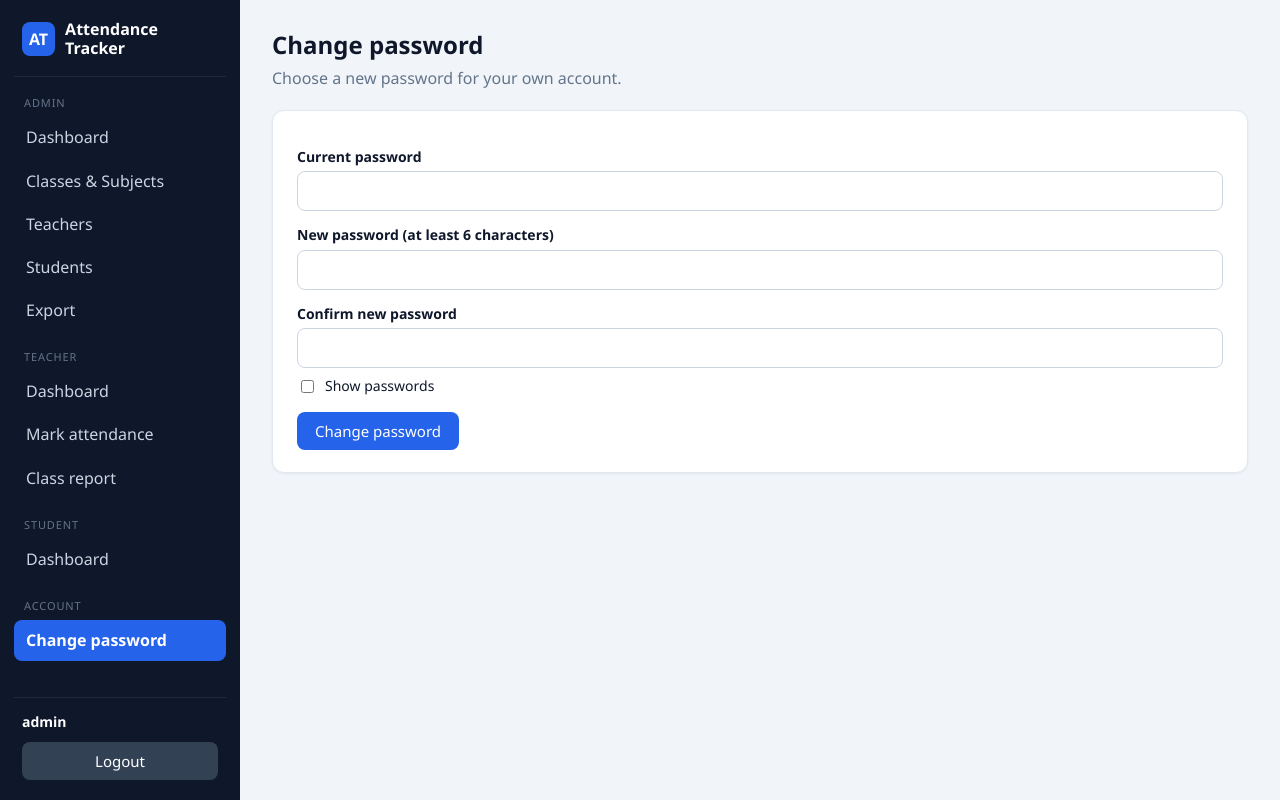
After one commit to Amith-GA/Student-Attendance-Tracker, a Spring Boot app: page /account/password in a window 1280 px wide. The commit adds this page. Run offline with Spring Boot 4, Linux system fonts and the light colour scheme; a user stored in the database is signed in; some of the project's set-up classes (security, data sources, template engines, error pages and the like) are left out, and stand-ins take their place; some libraries are stand-ins or nearby versions.

Commit message:
AT-59: change password, show password, forgot password page and admin password reset

```diff
--- /dev/null
+++ b/src/main/java/com/attendance/tracker/controller/AccountController.java
@@ -0,0 +1,43 @@
+package com.attendance.tracker.controller;
+
+import com.attendance.tracker.service.AccountService;
+import org.springframework.stereotype.Controller;
+import org.springframework.web.bind.annotation.GetMapping;
+import org.springframework.web.bind.annotation.PostMapping;
+import org.springframework.web.bind.annotation.RequestParam;
+import org.springframework.web.servlet.mvc.support.RedirectAttributes;
+
+import java.security.Principal;
+
+/**
+ * AT-59: every logged-in user (admin, teacher or student) can change their own password.
+ * /account/** has no role rule in SecurityConfig, so any logged-in user may open it.
+ */
+@Controller
+public class AccountController {
+
+    private final AccountService accountService;
+
+    public AccountController(AccountService accountService) {
+        this.accountService = accountService;
+    }
+
+    @GetMapping("/account/password")
+    public String form() {
+        return "account/password";
+    }
+
+    @PostMapping("/account/password")
+    public String change(@RequestParam String currentPassword,
+                         @RequestParam String newPassword,
+                         @RequestParam String confirmPassword,
+                         Principal principal, RedirectAttributes flash) {
+        try {
+            accountService.changePassword(principal.getName(), currentPassword, newPassword, confirmPassword);
+            flash.addFlashAttribute("message", "Your password was changed.");
+        } catch (IllegalArgumentException e) {
+            flash.addFlashAttribute("error", e.getMessage());
+        }
+        return "redirect:/account/password";
+    }
+}
--- a/src/main/java/com/attendance/tracker/controller/PageController.java
+++ b/src/main/java/com/attendance/tracker/controller/PageController.java
@@ -9,6 +9,12 @@ public class PageController {
     @GetMapping("/login")
     public String login() {
         return "login";
+    }
+
+    // AT-59: explains that the admin resets forgotten passwords (public page, no login needed)
+    @GetMapping("/forgot-password")
+    public String forgotPassword() {
+        return "forgot-password";
     }
 
     // "/" has no page of its own; send logged-in users to a role page via login success handler.
--- a/src/main/java/com/attendance/tracker/security/SecurityConfig.java
+++ b/src/main/java/com/attendance/tracker/security/SecurityConfig.java
@@ -44,7 +44,7 @@ public class SecurityConfig {
             // (Created here with "new" on purpose: if it were a @Component, Spring would run it twice.)
             .addFilterAfter(new ActiveUserFilter(users), SecurityContextHolderFilter.class)
             .authorizeHttpRequests(auth -> auth
-                .requestMatchers("/login", "/css/**").permitAll()
+                .requestMatchers("/login", "/forgot-password", "/css/**", "/js/**").permitAll()
                 .requestMatchers("/admin/**").hasRole("ADMIN")
                 .requestMatchers("/teacher/**").hasRole("TEACHER")
                 .requestMatchers("/student/**").hasRole("STUDENT")
--- /dev/null
+++ b/src/main/resources/static/js/app.js
@@ -0,0 +1,14 @@
+// "Show password" checkbox (AT-59).
+// A checkbox marked data-show-password switches every password box in the same form
+// between hidden dots and readable text.
+document.addEventListener('change', function (event) {
+    if (!event.target.matches('[data-show-password]')) {
+        return;
+    }
+    var form = event.target.closest('form');
+    // password boxes are named currentPassword, newPassword, confirmPassword or password
+    var boxes = form.querySelectorAll('input[name*="assword"]');
+    for (var i = 0; i < boxes.length; i++) {
+        boxes[i].type = event.target.checked ? 'text' : 'password';
+    }
+});
--- /dev/null
+++ b/src/main/resources/templates/account/password.html
@@ -0,0 +1,40 @@
+<!DOCTYPE html>
+<html xmlns:th="http://www.thymeleaf.org">
+<head>
+    <meta charset="UTF-8">
+    <meta name="viewport" content="width=device-width, initial-scale=1">
+    <title>Change password - Attendance Tracker</title>
+    <link rel="stylesheet" th:href="@{/css/style.css}">
+    <script th:src="@{/js/app.js}" defer></script>
+</head>
+<body>
+<div class="app">
+<aside th:replace="~{fragments/sidebar :: sidebar('password')}"></aside>
+<main class="main">
+    <h1 class="page-title">Change password</h1>
+    <p class="page-sub">Choose a new password for your own account.</p>
+
+    <!-- Success / error messages sent by the controller -->
+    <p class="info" th:if="${message}" th:text="${message}"></p>
+    <p class="error" th:if="${error}" th:text="${error}"></p>
+
+    <div class="card">
+        <form th:action="@{/account/password}" method="post">
+            <label for="currentPassword">Current password</label>
+            <input type="password" id="currentPassword" name="currentPassword" required autocomplete="current-password">
+
+            <label for="newPassword">New password (at least 6 characters)</label>
+            <input type="password" id="newPassword" name="newPassword" required minlength="6" autocomplete="new-password">
+
+            <label for="confirmPassword">Confirm new password</label>
+            <input type="password" id="confirmPassword" name="confirmPassword" required minlength="6" autocomplete="new-password">
+
+            <label class="show-password"><input type="checkbox" data-show-password> Show passwords</label>
+
+            <button type="submit">Change password</button>
+        </form>
+    </div>
+</main>
+</div>
+</body>
+</html>
--- a/src/main/resources/templates/admin/student-edit.html
+++ b/src/main/resources/templates/admin/student-edit.html
@@ -5,6 +5,7 @@
     <meta name="viewport" content="width=device-width, initial-scale=1">
     <title>Edit student - Attendance Tracker</title>
     <link rel="stylesheet" th:href="@{/css/style.css}">
+    <script th:src="@{/js/app.js}" defer></script>
 </head>
 <body>
 <div class="app">
@@ -31,6 +32,7 @@
 
             <label for="newPassword">New password (leave empty to keep the current one)</label>
             <input type="password" id="newPassword" name="newPassword" minlength="6">
+            <label class="show-password"><input type="checkbox" data-show-password> Show password</label>
 
             <button type="submit">Save</button>
             <a class="btn btn-grey" th:href="@{/admin/students}">Cancel</a>
--- a/src/main/resources/templates/admin/students.html
+++ b/src/main/resources/templates/admin/students.html
@@ -5,6 +5,7 @@
     <meta name="viewport" content="width=device-width, initial-scale=1">
     <title>Students - Attendance Tracker</title>
     <link rel="stylesheet" th:href="@{/css/style.css}">
+    <script th:src="@{/js/app.js}" defer></script>
 </head>
 <body>
 <div class="app">
@@ -40,6 +41,7 @@
 
             <label for="password">Login password (at least 6 characters)</label>
             <input type="password" id="password" name="password" required minlength="6">
+            <label class="show-password"><input type="checkbox" data-show-password> Show password</label>
 
             <button type="submit">Add student</button>
         </form>
@@ -61,6 +63,7 @@
                 <td th:text="${s.user.active ? 'Active' : 'Deactivated'}"></td>
                 <td class="actions">
                     <a class="btn-small" th:href="@{/admin/students/{id}/edit(id=${s.id})}">Edit</a>
+                    <a class="btn-small btn-grey" th:href="@{/admin/users/{id}/reset-password(id=${s.user.id})}">Reset password</a>
                     <!-- AT-49: switch the login off or on; attendance records are kept either way -->
                     <form th:if="${s.user.active}" th:action="@{/admin/students/{id}/deactivate(id=${s.id})}" method="post">
                         <button type="submit" class="btn-small btn-grey"
--- a/src/main/resources/templates/admin/teacher-edit.html
+++ b/src/main/resources/templates/admin/teacher-edit.html
@@ -5,6 +5,7 @@
     <meta name="viewport" content="width=device-width, initial-scale=1">
     <title>Edit teacher - Attendance Tracker</title>
     <link rel="stylesheet" th:href="@{/css/style.css}">
+    <script th:src="@{/js/app.js}" defer></script>
 </head>
 <body>
 <div class="app">
@@ -22,6 +23,7 @@
 
             <label for="newPassword">New password (leave empty to keep the current one)</label>
             <input type="password" id="newPassword" name="newPassword" minlength="6">
+            <label class="show-password"><input type="checkbox" data-show-password> Show password</label>
 
             <button type="submit">Save</button>
             <a class="btn btn-grey" th:href="@{/admin/teachers}">Cancel</a>
--- a/src/main/resources/templates/admin/teachers.html
+++ b/src/main/resources/templates/admin/teachers.html
@@ -5,6 +5,7 @@
     <meta name="viewport" content="width=device-width, initial-scale=1">
     <title>Teachers - Attendance Tracker</title>
     <link rel="stylesheet" th:href="@{/css/style.css}">
+    <script th:src="@{/js/app.js}" defer></script>
 </head>
 <body>
 <div class="app">
@@ -28,6 +29,7 @@
 
             <label for="password">Login password (at least 6 characters)</label>
             <input type="password" id="password" name="password" required minlength="6">
+            <label class="show-password"><input type="checkbox" data-show-password> Show password</label>
 
             <button type="submit">Add teacher</button>
         </form>
@@ -46,6 +48,7 @@
                 <td th:text="${t.username}"></td>
                 <td class="actions">
                     <a class="btn-small" th:href="@{/admin/teachers/{id}/edit(id=${t.id})}">Edit</a>
+                    <a class="btn-small btn-grey" th:href="@{/admin/users/{id}/reset-password(id=${t.id})}">Reset password</a>
                     <form th:action="@{/admin/teachers/{id}/delete(id=${t.id})}" method="post">
                         <button type="submit" class="btn-small btn-danger"
                                 onclick="return confirm('Delete this teacher? Their subjects will become not assigned.')">Delete</button>
--- a/src/main/resources/templates/fragments/sidebar.html
+++ b/src/main/resources/templates/fragments/sidebar.html
@@ -44,6 +44,14 @@
         </nav>
     </div>
 
+    <!-- Account menu: the same for every role (AT-59) -->
+    <div>
+        <div class="role-label">Account</div>
+        <nav class="menu">
+            <a th:href="@{/account/password}" th:classappend="${active == 'password'} ? 'active'">Change password</a>
+        </nav>
+    </div>
+
     <div class="user-box">
         <div class="user-name" sec:authentication="name">user</div>
         <form th:action="@{/logout}" method="post"><button type="submit">Logout</button></form>
--- a/src/main/resources/templates/login.html
+++ b/src/main/resources/templates/login.html
@@ -5,6 +5,7 @@
     <meta name="viewport" content="width=device-width, initial-scale=1">
     <title>Login - Attendance Tracker</title>
     <link rel="stylesheet" th:href="@{/css/style.css}">
+    <script th:src="@{/js/app.js}" defer></script>
 </head>
 <body class="login-page">
 <div class="login-box">
@@ -26,8 +27,11 @@
             <label for="password">Password</label>
             <input type="password" id="password" name="password" required>
 
+            <label class="show-password"><input type="checkbox" data-show-password> Show password</label>
+
             <button type="submit">Log in</button>
         </form>
+        <p class="links"><a th:href="@{/forgot-password}">Forgot password?</a></p>
     </div>
 </div>
 </body>
```
Also changed, not shown: src/main/java/com/attendance/tracker/controller/AdminPasswordController.java (added, +62 -0 lines), src/main/java/com/attendance/tracker/service/AccountService.java (added, +73 -0 lines), src/main/resources/templates/admin/reset-password.html (added, +36 -0 lines), src/main/resources/templates/forgot-password.html (added, +30 -0 lines).
